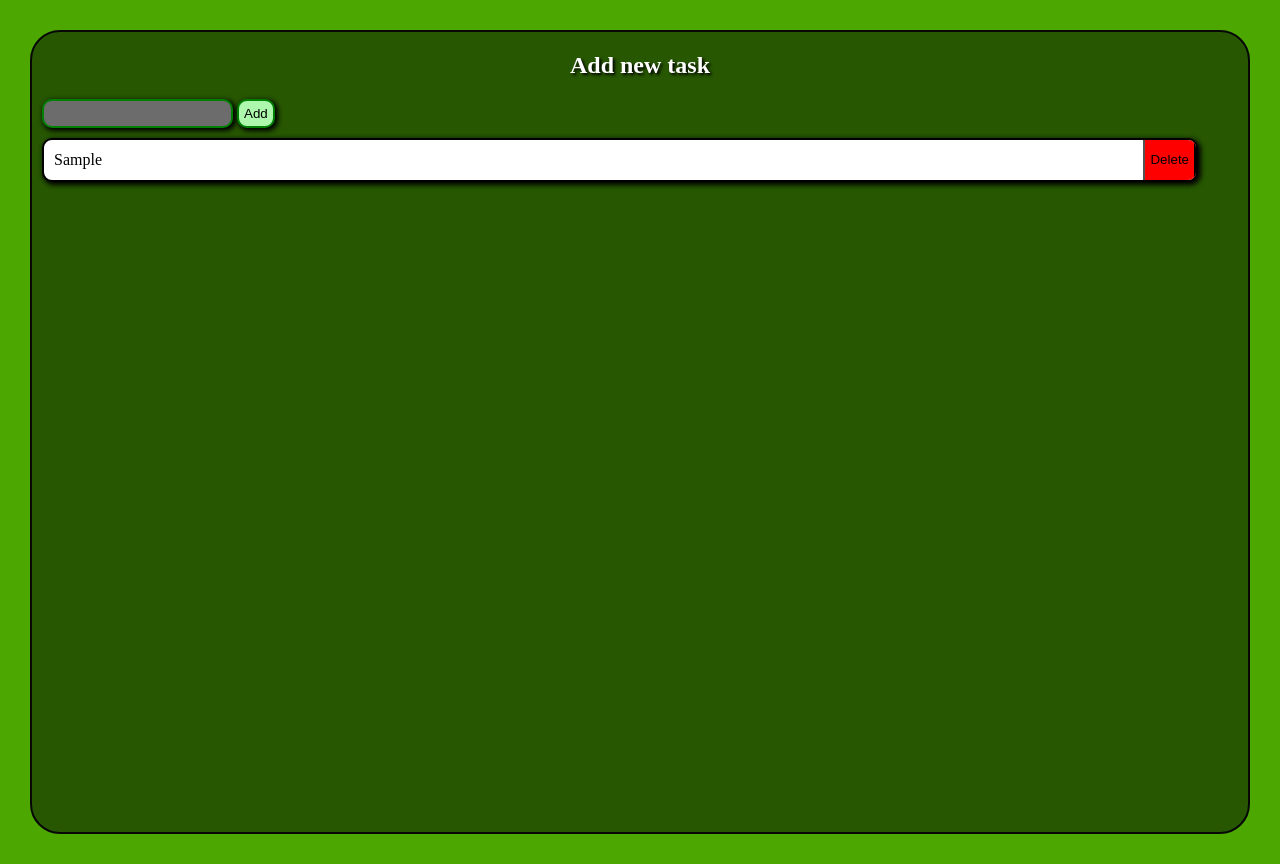
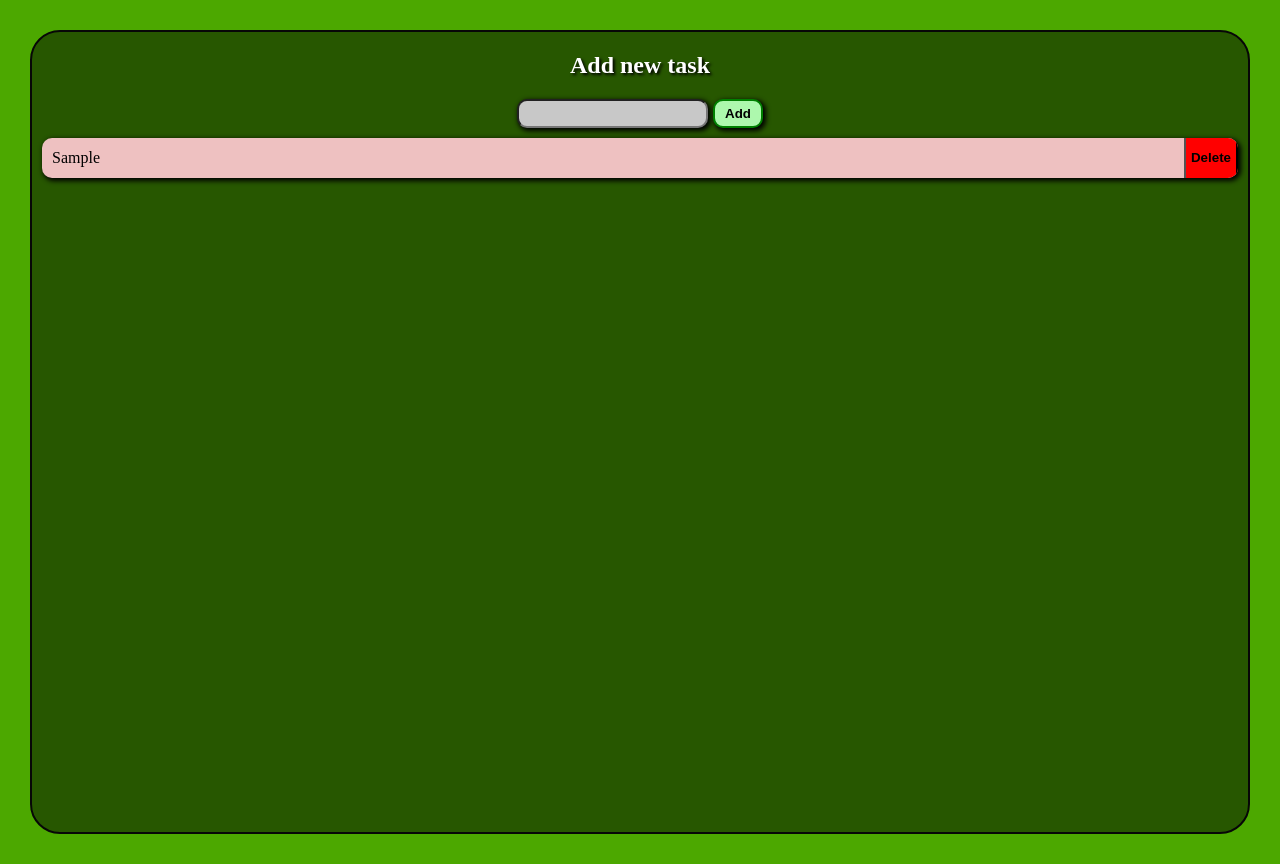
Before and after one commit to RSS-2000/Todo-list, a plain HTML site: page index.html in a window 1280 px wide. Both pictures are taken after typing "Sample" into the empty fields and a click on the button "Add". Drawn offline with Linux system fonts and the light colour scheme.

Commit message:
corrected visual appearance

```diff
--- a/index.html
+++ b/index.html
@@ -11,8 +11,10 @@
 <body>
     <div class="container">
         <h2>Add new task</h2>
-        <input type="text" id="inputText">
-        <input type="button" id="inputButton" value="Add">
+        <div class="divTextAdd">
+            <input type="text" id="inputText">
+            <input type="button" id="inputButton" value="Add">
+        </div>
         <ul class="ul-list"></ul>
     </div>
     <script src="./script.js"></script>
--- a/style.css
+++ b/style.css
@@ -19,19 +19,22 @@ h2 {
     text-shadow: 2px 2px 3px black;
 }
 
+.divTextAdd {
+    display: flex;
+    justify-content: center;
+}
 #inputText {
     padding: 5px;
     border-radius: 10px;
-    border: 2px solid green;
-    background-color: rgb(108, 108, 108);
-    color: white;
-    margin-left: 10px;
+    background-color: rgb(200, 200, 200);
     box-shadow: 2px 2px 5px 1px black;
 }
 
 #inputButton {
-    padding: 5px;
+    padding: 5px 10px;
+    margin-left: 5px;
     border-radius: 10px;
+    font-weight: bold;
     background-color: rgb(173, 248, 173);
     border: 2px solid green;
     box-shadow: 2px 2px 5px 1px black;
@@ -46,11 +49,10 @@ h2 {
     display: flex;
     align-items: center;
     border-radius: 10px;
-    border: 2px solid black;
-    background-color: white;
+    background-color: rgb(238, 193, 193);
     list-style: none;
     height: 40px;
-    margin: 10px 50px 10px 10px;
+    margin: 10px;
     overflow: hidden;
     box-shadow: 2px 2px 5px 1px black;
 }
@@ -64,6 +66,7 @@ h2 {
 
 .deleteTask {
     background-color: red;
+    font-weight: bold;
     padding: 5px;
     height: 45px;
 }
```
